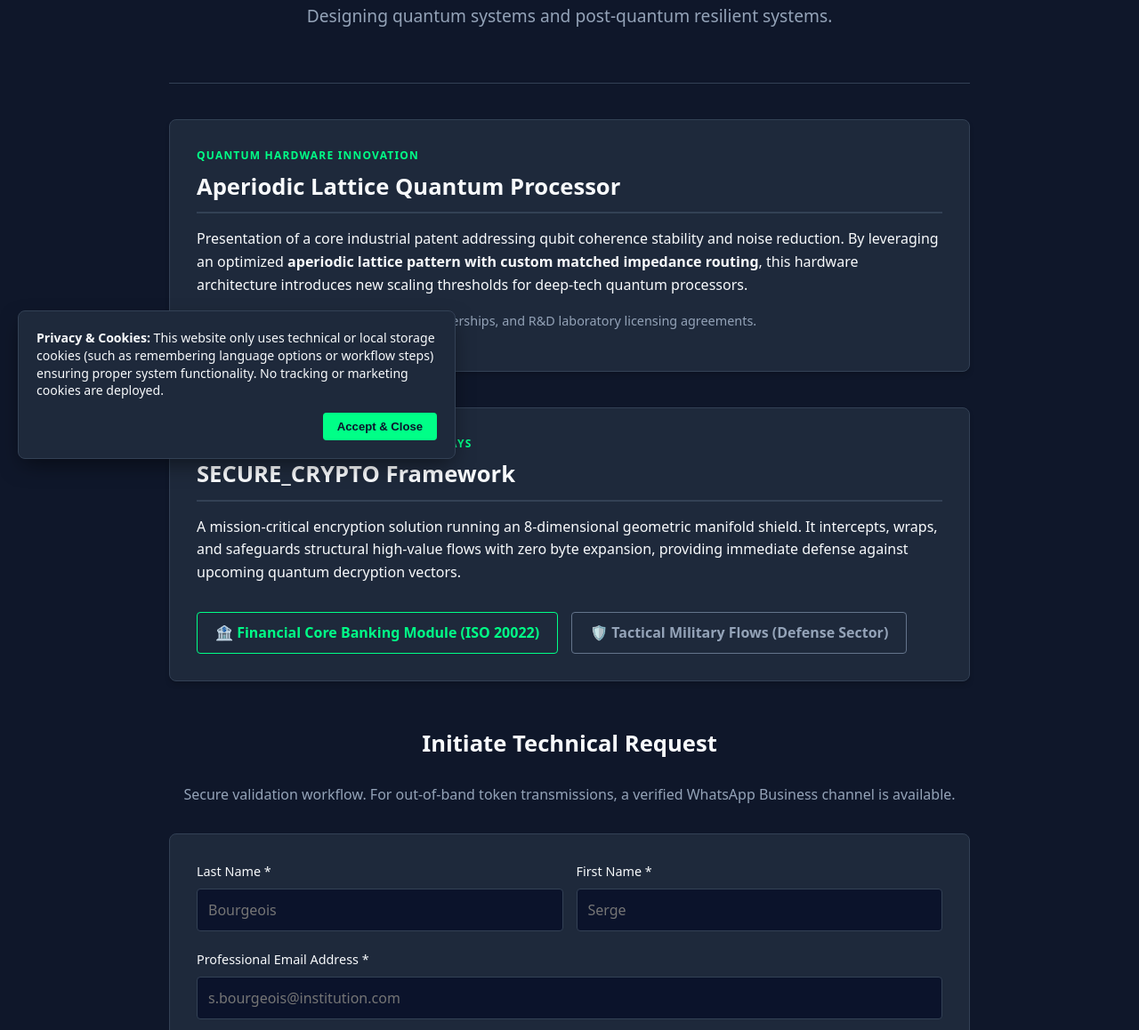
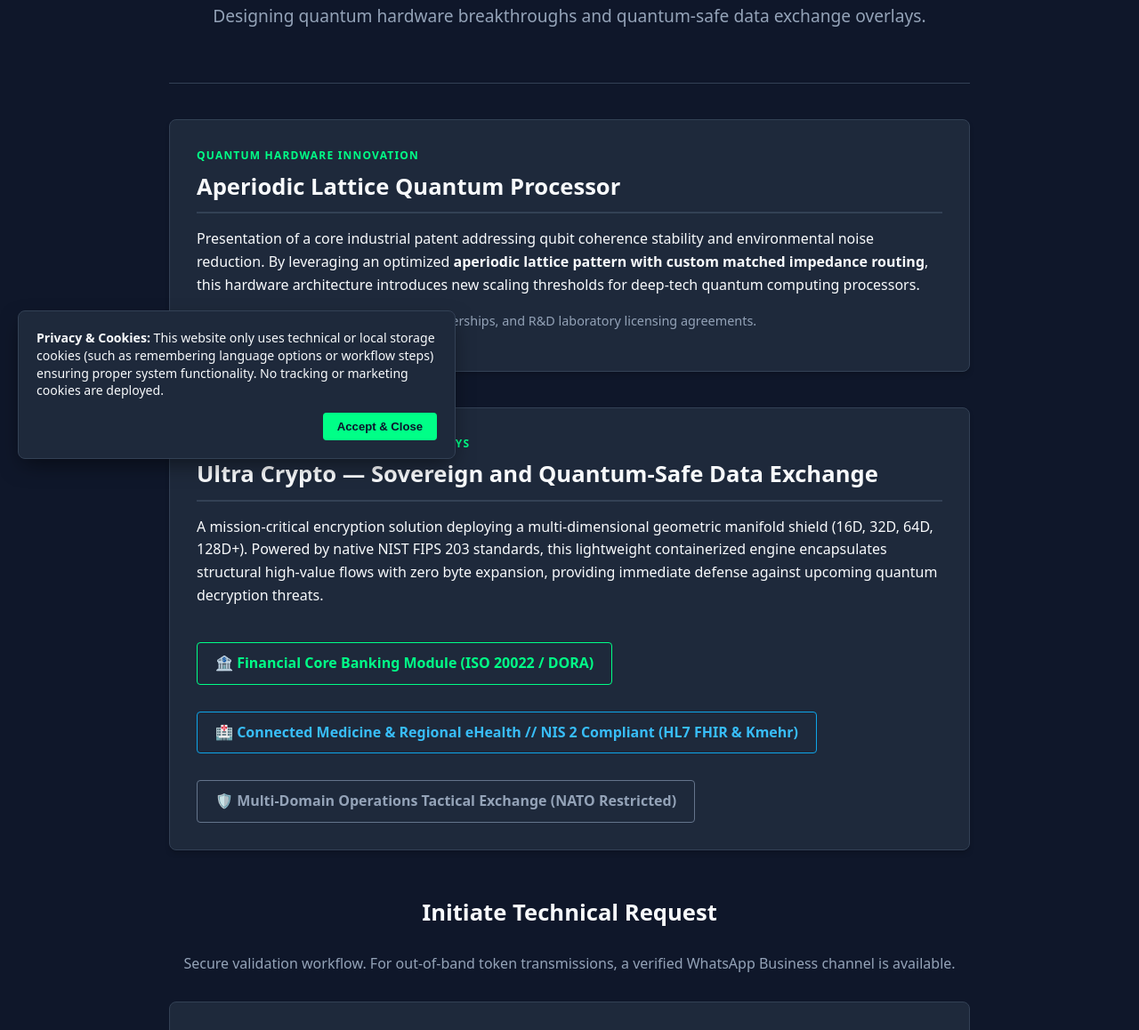
Before and after one commit to sbourgeois1/engineering, a plain HTML site: page index.html in a window 1280 px wide. Shown: the part 264-1422 px from the top of the page at 89% size. Drawn offline with Linux system fonts and the light colour scheme.

Commit message:
Add files via upload

```diff
--- a/index.html
+++ b/index.html
@@ -195,31 +195,35 @@
 
         <!-- ENTÊTE GLOBAL -->
         <!-- ENTÊTE GLOBAL AVEC LOGO -->
-        <header>
+       <header>
             <img src="logo_engineering.png" alt="Serge Bourgeois Engineering Logo" style="max-height: 80px; width: auto; margin-bottom: 25px; filter: drop-shadow(0 2px 8px rgba(0,255,135,0.15));">
             <h1>Advanced Systems Engineering</h1>
-            <p class="subtitle">Designing quantum systems and post-quantum resilient systems.</p>
+            <p class="subtitle">Designing quantum hardware breakthroughs and quantum-safe data exchange overlays.</p>
         </header>
 
-        <!-- PILLIER 1 : LE BREVET QUANTIQUE -->
+        <!-- PILIER 1 : LE BREVET QUANTIQUE (HARDWARE) -->
         <section class="section-innovation">
             <span class="tag-sector">Quantum Hardware Innovation</span>
             <h2>Aperiodic Lattice Quantum Processor</h2>
-            <p>Presentation of a core industrial patent addressing qubit coherence stability and noise reduction. By leveraging an optimized <strong>aperiodic lattice pattern with custom matched impedance routing</strong>, this hardware architecture introduces new scaling thresholds for deep-tech quantum processors.</p>
+            <p>Presentation of a core industrial patent addressing qubit coherence stability and environmental noise reduction. By leveraging an optimized <strong>aperiodic lattice pattern with custom matched impedance routing</strong>, this hardware architecture introduces new scaling thresholds for deep-tech quantum computing processors.</p>
             <p style="color: var(--text-muted); font-size: 0.9rem;">🤝 Open to joint-ventures, industrial partnerships, and R&D laboratory licensing agreements.</p>
         </section>
 
-        <!-- PILLIER 2 : SECURE_CRYPTO SUITE -->
+        <!-- PILIER 2 : ULTRA_CRYPTO CORE ENGINE (SOFTWARE) -->
         <section class="section-innovation">
-            <span class="tag-sector">Post-Quantum Cryptographic Gateways</span>
-            <h2>SECURE_CRYPTO Framework</h2>
-            <p>A mission-critical encryption solution running an 8-dimensional geometric manifold shield. It intercepts, wraps, and safeguards structural high-value flows with zero byte expansion, providing immediate defense against upcoming quantum decryption vectors.</p>
+            <span class="tag-sector">Post-Quantum Cryptographic Overlays</span>
+            <h2>Ultra Crypto — Sovereign and Quantum-Safe Data Exchange</h2>
+            <p>A mission-critical encryption solution deploying a multi-dimensional geometric manifold shield (16D, 32D, 64D, 128D+). Powered by native NIST FIPS 203 standards, this lightweight containerized engine encapsulates structural high-value flows with zero byte expansion, providing immediate defense against upcoming quantum decryption threats.</p>
 
-            <div style="display: flex; gap: 15px; flex-wrap: wrap;">
-                <!-- Lien vers votre vitrine bancaire actuelle -->
-                <a href="https://sbourgeois1.github.io/secure-crypto-vitrine/" class="btn-link">🏦 Financial Core Banking Module (ISO 20022)</a>
-                <!-- Lien vers votre vitrine actuel -->
-                <a href="https://sbourgeois1.github.io/secure_crypto_defense/" class="btn-link" style="border-color: #64748b; color: #94a3b8;">🛡️ Tactical Military Flows (Defense Sector)</a>
+            <div style="display: flex; gap: 15px; flex-wrap: wrap; margin-top: 25px;">
+                <!-- Secteur Bancaire (DORA) -->
+                <a href="https://sbourgeois1.github.io/secure-crypto-vitrine/" class="btn-link" target="_blank">🏦 Financial Core Banking Module (ISO 20022 / DORA)</a>
+
+                <!-- Secteur Médical (HIPAA/NIS2) -->
+                <a href="https://sbourgeois1.github.io/ultra_crypto_health_be/index.html" class="btn-link" style="border-color: #0ea5e9; color: #38bdf8;">🏥 Connected Medicine & Regional eHealth // NIS 2 Compliant (HL7 FHIR & Kmehr)</a>
+
+                <!-- Secteur Défense (NATO/BSI) -->
+                <a href="https://sbourgeois1.github.io/secure_crypto_defense/" class="btn-link" style="border-color: #64748b; color: #94a3b8;" target="_blank">🛡️ Multi-Domain Operations Tactical Exchange (NATO Restricted)</a>
             </div>
         </section>
 
```
